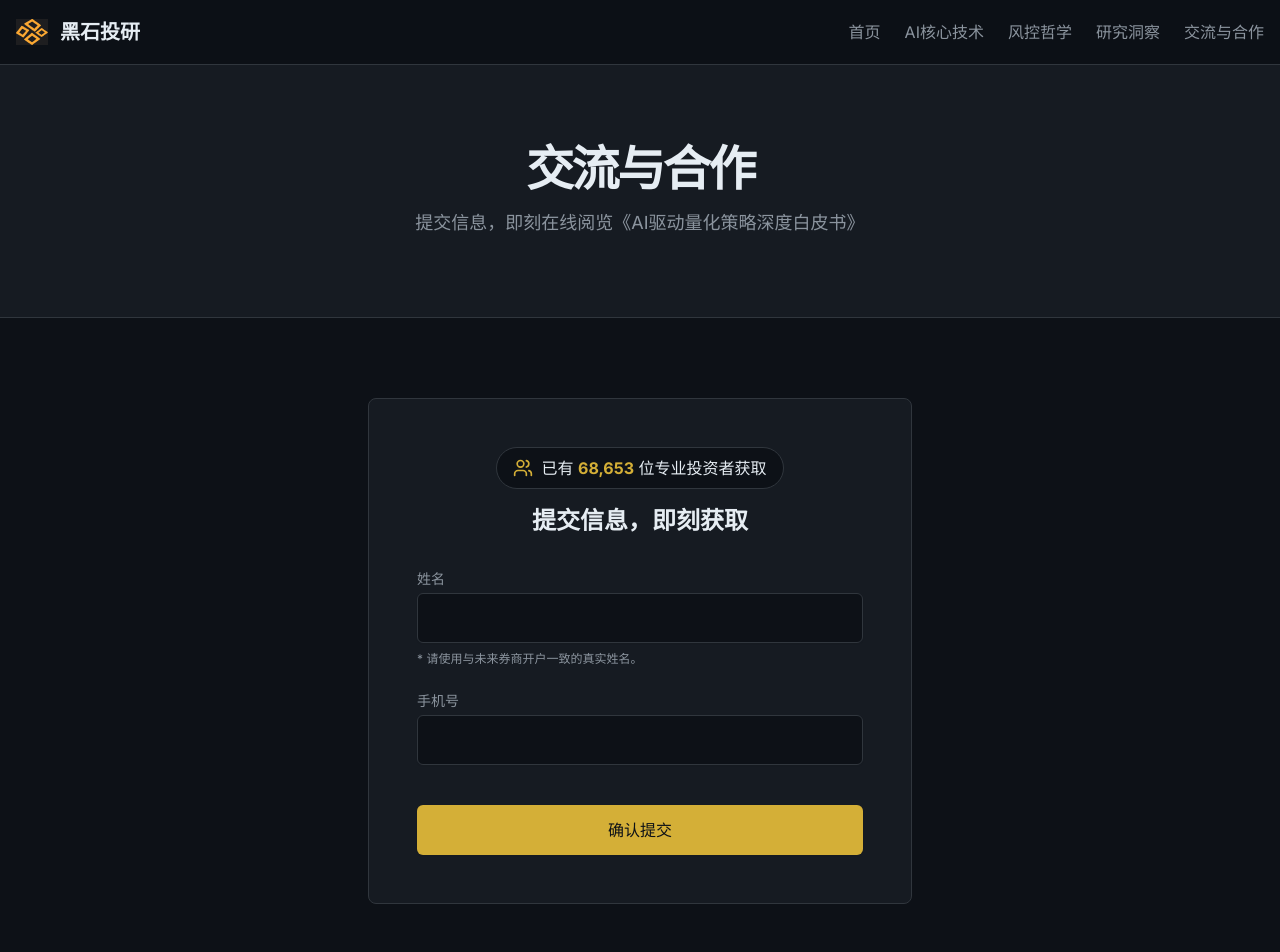
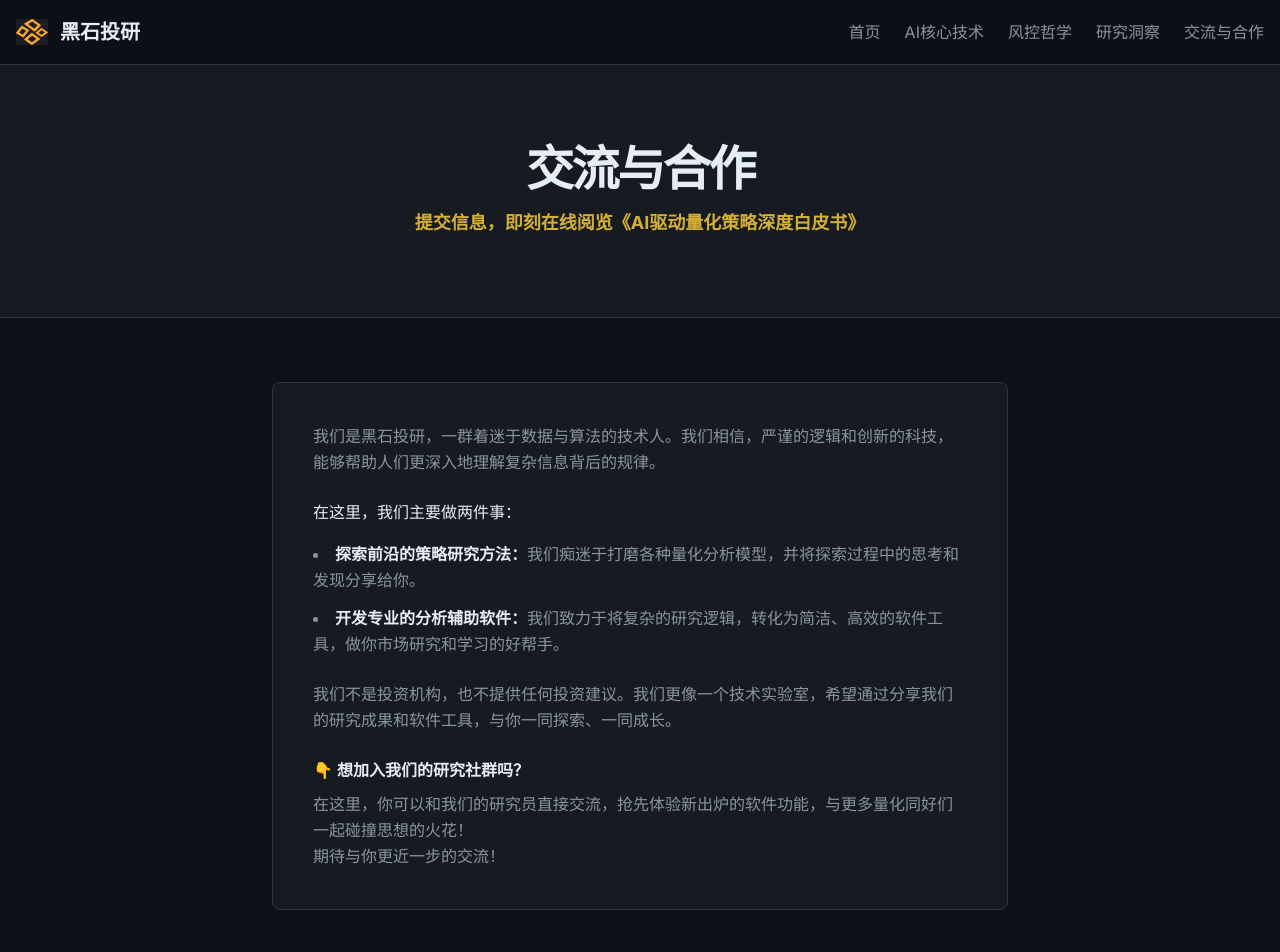
Before and after one commit to luper666/heishity, a Next.js app: page /heishity/contact in a window 1280 px wide. Shown: the top 952 px of the page. Built offline with nearby package versions, Linux system fonts and the light colour scheme.

Commit message:
Update page.tsx

```diff
--- a/app/contact/page.tsx
+++ b/app/contact/page.tsx
@@ -64,13 +64,48 @@ export default function ContactPage() {
     }
   };
 
-  return (
+return (
     <div>
       <PageHeader
         title="交流与合作"
-        subtitle="提交信息，即刻在线阅览《AI驱动量化策略深度白皮书》"
+        subtitle={<span className="font-bold text-primary">提交信息，即刻在线阅览《AI驱动量化策略深度白皮书》</span>}
       />
-      <section className="py-20">
+
+      {/* ===== 开始：新增的文本内容区域 ===== */}
+      <section className="py-16 text-base">
+        <div className="container mx-auto px-4 max-w-3xl">
+          <div className="bg-surface p-8 md:p-10 rounded-lg border border-border text-text-secondary leading-relaxed">
+            <p className="mb-6">
+              我们是黑石投研，一群着迷于数据与算法的技术人。我们相信，严谨的逻辑和创新的科技，能够帮助人们更深入地理解复杂信息背后的规律。
+            </p>
+            <p className="mb-4 text-text-main">
+              在这里，我们主要做两件事：
+            </p>
+            <ul className="list-disc list-inside mb-6 space-y-3">
+              <li>
+                <strong className="font-semibold text-text-main">探索前沿的策略研究方法：</strong>我们痴迷于打磨各种量化分析模型，并将探索过程中的思考和发现分享给你。
+              </li>
+              <li>
+                <strong className="font-semibold text-text-main">开发专业的分析辅助软件：</strong>我们致力于将复杂的研究逻辑，转化为简洁、高效的软件工具，做你市场研究和学习的好帮手。
+              </li>
+            </ul>
+            <p className="mb-6">
+              我们不是投资机构，也不提供任何投资建议。我们更像一个技术实验室，希望通过分享我们的研究成果和软件工具，与你一同探索、一同成长。
+            </p>
+            <p className="font-semibold text-text-main mb-2">
+              👇 想加入我们的研究社群吗？
+            </p>
+            <p>
+              在这里，你可以和我们的研究员直接交流，抢先体验新出炉的软件功能，与更多量化同好们一起碰撞思想的火花！
+              <br/>
+              期待与你更近一步的交流！
+            </p>
+          </div>
+        </div>
+      </section>
+      {/* ===== 结束：新增的文本内容区域 ===== */}
+
+      <section className="pb-20 pt-4">
         <div className="container mx-auto px-4 max-w-xl">
           <div className="bg-surface p-8 md:p-12 rounded-lg border border-border">
             <div className="text-center mb-8">
```
